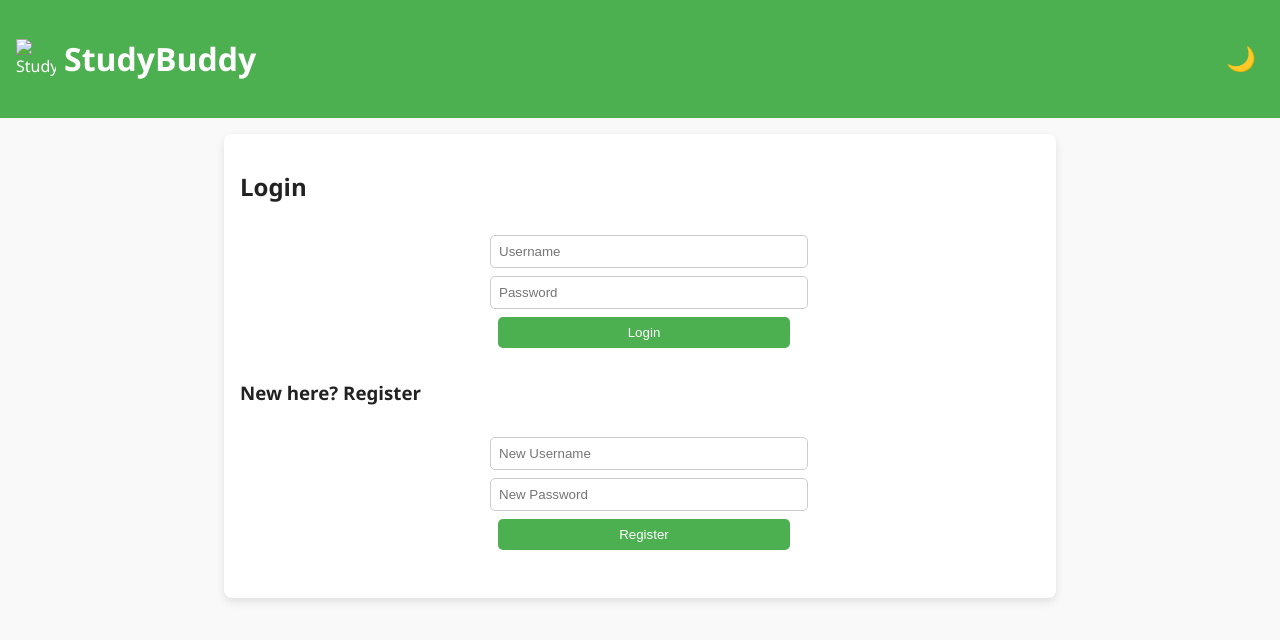
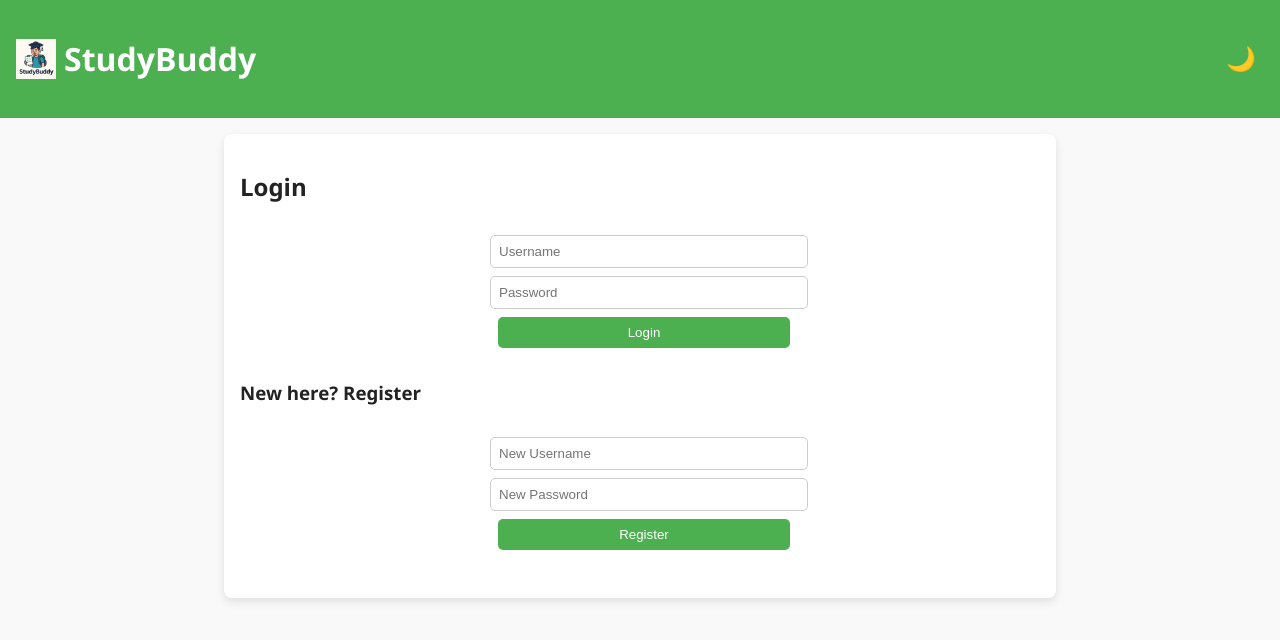
Before and after one commit to JOSHVA05/StuddyBuddy, a plain HTML site: page index.html in a window 1280 px wide. Drawn offline with Linux system fonts and the light colour scheme; files whose address does not match are found by name.

Commit message:
index.html

```diff
--- a/index.html
+++ b/index.html
@@ -144,7 +144,7 @@
 <body>
   <header>
     <div class="logo">
-      <img src=""C:\Users\JOSHVA\OneDrive\Desktop\StudyBuddy\image.png"" alt="StudyBuddy Logo">
+      <img src="C:\Users\JOSHVA\OneDrive\Desktop\StudyBuddy\image.png" alt="StudyBuddy Logo">
       <h1>StudyBuddy</h1>
     </div>
     <button class="toggle-dark" onclick="toggleDarkMode(this)">🌙</button>
```
